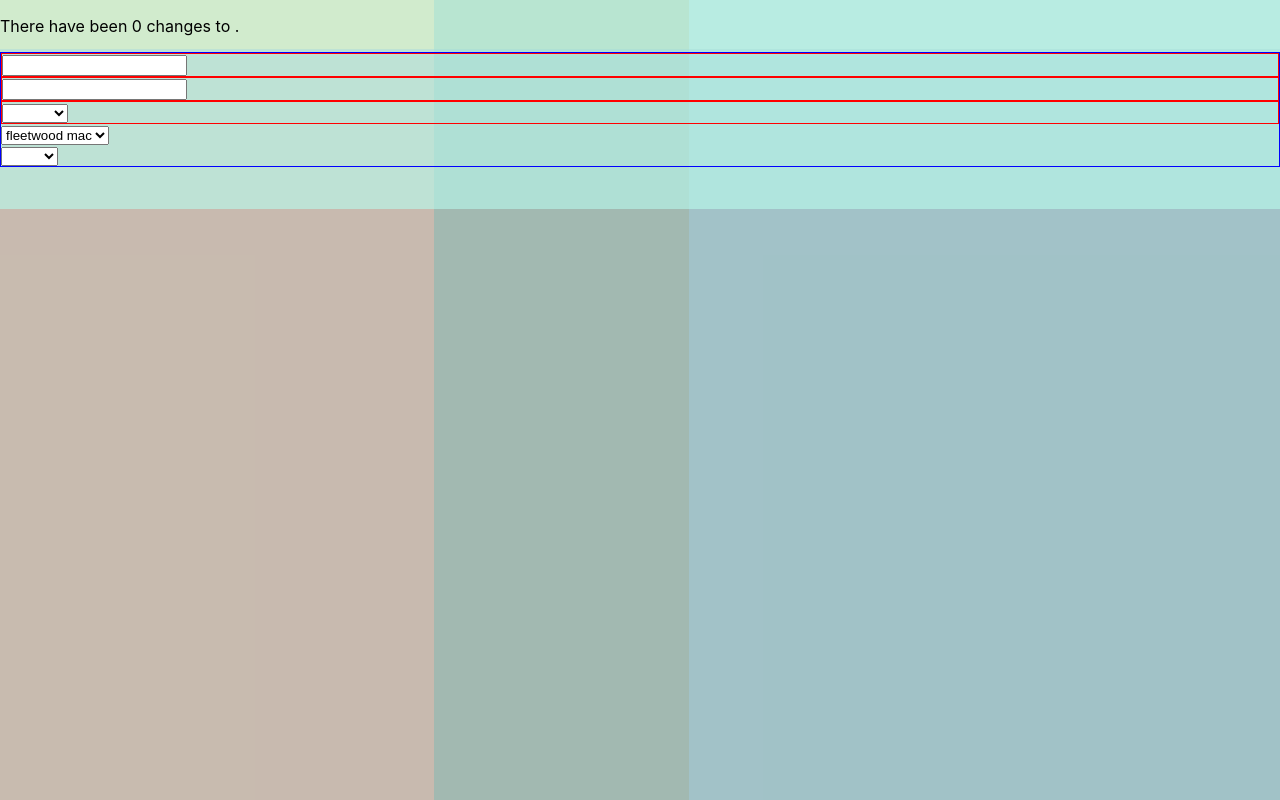
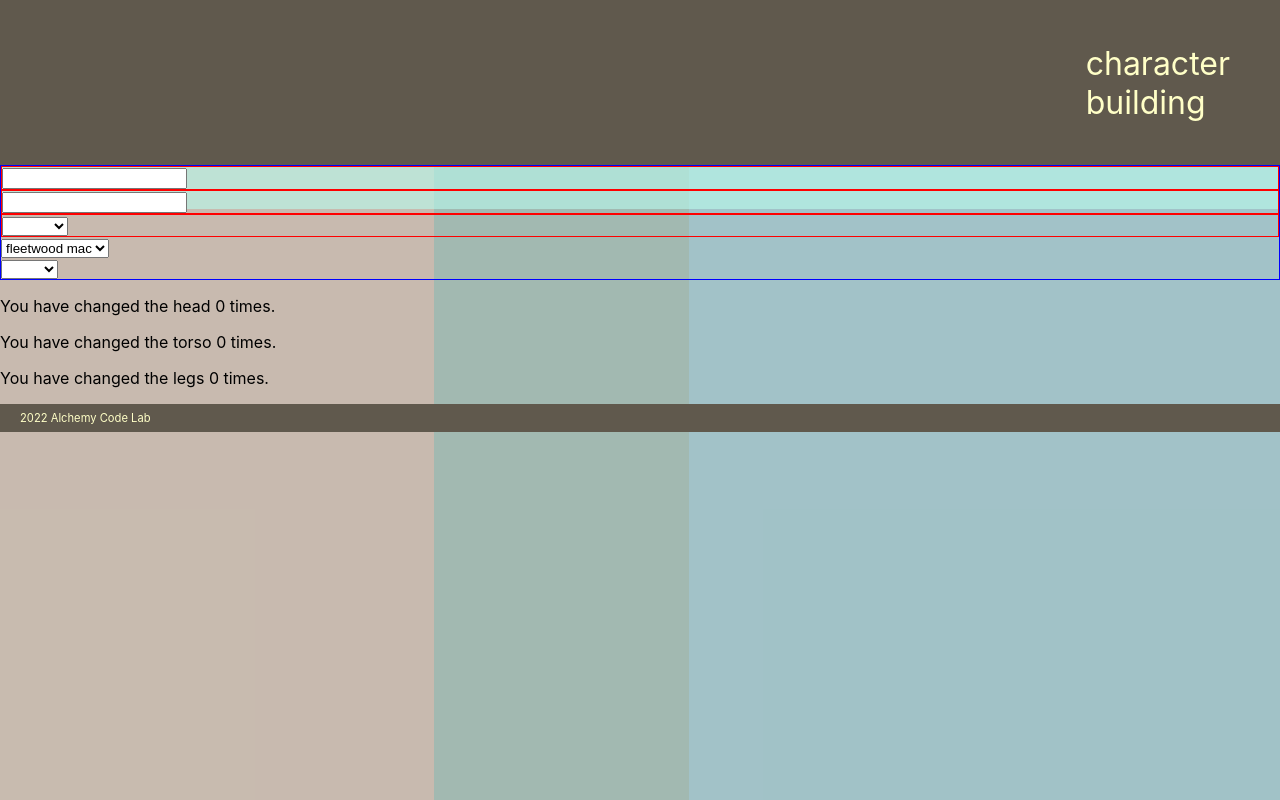
Before and after one commit to Adam-Robson/react-character-designer, a React (Create React App) app: page / in a window 1280 px wide. Built offline with nearby package versions, Linux system fonts and the light colour scheme.

Commit message:
build count component

```diff
--- a/src/components/Display/Display.js
+++ b/src/components/Display/Display.js
@@ -1,27 +1,25 @@
 import './Display.css';
 
-export default function Display({ title, caption, head, torso, legs, count }) {
+export default function Display({ title, caption, head, torso, legs }) {
   return (
     <section className="displayContainer">
 
       <div className="titleDisplayWrap">
-        <p className="titleDisplay">{ title }</p>
+        <span className="titleDisplay">{ title }</span>
       </div>
       <div className="captionDisplayWrap">
-        <p className="captionDisplay">{ caption }</p>
+        <span className="captionDisplay">{ caption }</span>
       </div>
       <div className="headDisplayWrap">
-        <p className="headDisplay">{ head }</p>
+        <span className="headDisplay">{ head }</span>
       </div>
       <div className="torsoDisplayWrap">
-        <p className="torsoDisplay">{ torso }</p>
+        <span className="torsoDisplay">{ torso }</span>
       </div>
       <div className="legsDisplayWrap">
-        <p className="legsDisplay">{ legs }</p>
+        <span className="legsDisplay">{ legs }</span>
       </div>
-      <div className="countDisplayWrap">
-        <p className="countDisplay">There have been { count } changes to { title }.</p>
-      </div>
+
     </section>
   );
 }
--- a/src/components/Editor/Editor.js
+++ b/src/components/Editor/Editor.js
@@ -1,6 +1,6 @@
 import './Editor.css';
 
-export default function Editor({ title, setTitle, caption, setCaption, head, setHead, torso, setTorso, legs, setLegs, count, setCount }) {
+export default function Editor({ title, setTitle, caption, setCaption, head, torso, legs, handleChange }) {
   return (
     <section className="editor">
       <div className="titleInput">
@@ -15,10 +15,7 @@ export default function Editor({ title, setTitle, caption, setCaption, head, set
       </div>
       <div className="headInput">
         <label htmlFor="headInput">
-          <select name="headInput" id="headInput" value={ head } onChange={ (e) => {
-            setHead(e.target.value);
-            setCount(count++);
-          } }>
+          <select name="headInput" id="headInput" value={ head } onChange={ (e) => { handleChange('head', e.target.value); } }>
             <option value="wolf">wolf</option>
             <option value="squirrel">squirrel</option>
             <option value=""></option>
@@ -27,11 +24,8 @@ export default function Editor({ title, setTitle, caption, setCaption, head, set
       </div>
       <div className="torsoInput">
         <label htmlFor="torsoInput">
-          <select name="torsoInput" id="torsoInput" value={ torso } onChange={ (e) => {
-            setTorso(e.target.value);
-            setCount(count++);
-          } }>
-            <option value="fmac">fleetwood mac</option>
+          <select name="torsoInput" id="torsoInput" value={ torso } onChange={ (e) => { handleChange('torso', e.target.value); } }>
+            <option value="fleetwoodmac">fleetwood mac</option>
             <option value="flower">flower</option>
             <option value="gecko">gecko</option>
           </select>
@@ -39,10 +33,7 @@ export default function Editor({ title, setTitle, caption, setCaption, head, set
       </div>
       <div className="legsInput">
         <label htmlFor="legsInput">
-          <select name="legsInput" id="legsInput" value={ legs } onChange={ (e) => {
-            setLegs(e.target.value);
-            setCount(count++);
-          } }>
+          <select name="legsInput" id="legsInput" value={ legs } onChange={ (e) => { handleChange('legs', e.target.value); } }>
             <option value="red">red</option>
             <option value="green">green</option>
             <option value=""></option>
--- a/src/components/Layout/Footer/Footer.css
+++ b/src/components/Layout/Footer/Footer.css
@@ -4,6 +4,7 @@
     padding: 7px 20px;
     font-size: 0.7em;
     display: flex;
-    justify-content: flex-end;
-    background-color: rgb(208, 118, 80);
+    justify-content: flex-start;
+    background-color: #60594D;
+    color: #ffffc7;
 }
--- a/src/components/Layout/Header/Header.css
+++ b/src/components/Layout/Header/Header.css
@@ -1,11 +1,12 @@
-.header .bgi {
+.header {
     position: sticky;
     top: 0;
     height: 65px;
-    padding: 20px;
+    padding: 50px;
     display: flex;
     align-items: center;
-    background-color: rgb(208, 118, 84);
-   justify-content: flex-end;
-   font-size:x-large;
+    background-color: #60594D;
+    color: #ffffc7;
+    justify-content: flex-end;
+    font-size:xx-large;
 }
--- a/src/components/Main/Main.css
+++ b/src/components/Main/Main.css
@@ -1,15 +1,4 @@
 .container {
-  display: grid;
-  grid-template-columns: 1fr 1.5fr 1fr;
-  grid-template-rows: 1fr 6fr 1fr;
-  gap: 10px 20px;
-  grid-auto-flow: row;
-  justify-content: space-evenly;
-  align-content: space-around;
-  justify-items: center;
-  align-items: center;
-  grid-template-areas:
-    "header header header"
-    "editor display ."
-    "footer footer footer";
+  height: 900px;
+
 }
--- a/src/components/Main/Main.js
+++ b/src/components/Main/Main.js
@@ -4,22 +4,42 @@ import Display from '../Display/Display';
 import Editor from '../Editor/Editor';
 import Header from '../Layout/Header/Header';
 import Footer from '../Layout/Footer/Footer';
+import Stats from '../Stats/Stats';
 
 import './Main.css';
 
 export default function Main() {
-  <Header />;
   const [title, setTitle] = useState('');
   const [caption, setCaption] = useState('');
   const [head, setHead] = useState('');
   const [torso, setTorso] = useState('');
   const [legs, setLegs] = useState('');
-  const [count, setCount] = useState(0);
-  <Footer />;
+  const [headCount, setHeadCount] = useState(0);
+  const [torsoCount, setTorsoCount] = useState(0);
+  const [legsCount, setLegsCount] = useState(0);
+
+  const handleChange = (kind, value) => {
+    if (kind === 'head'){
+      setHead(value);
+      setHeadCount((prevCount) => prevCount + 1);
+    }
+    if (kind === 'torso'){
+      setTorso(value);
+      setTorsoCount((prevCount) => prevCount + 1);
+    }
+    if (kind === 'legs'){
+      setLegs(value);
+      setLegsCount((prevCount) => prevCount + 1);
+    }
+  };
+
   return (
-    <main>
-      <Display title={ title } setTitle={ setTitle } caption={ caption } setCaption={ setCaption } head={ head } setHead={ setHead } torso={ torso } setTorso={ setTorso } legs={ legs } setLegs={ setLegs } count={ count } setCount={ setCount } />
-      <Editor title={ title } setTitle={ setTitle } caption={ caption } setCaption={ setCaption } head={ head } setHead={ setHead } torso={ torso } setTorso={ setTorso } legs={ legs } setLegs={ setLegs } count={ count } setCount={ setCount } />
+    <main className="container">
+      <Header />
+      <Display title={ title } caption={ caption } head={ head } torso={ torso } legs={ legs } />
+      <Editor title={ title } setTitle={ setTitle } caption={ caption } setCaption={ setCaption } head={ head } torso={ torso } legs={ legs } handleChange={ handleChange } />
+      <Stats headCount={ headCount } torsoCount={ torsoCount } legsCount={ legsCount } />
+      <Footer />
     </main>
   );
 }
--- /dev/null
+++ b/src/components/Stats/Stats.js
@@ -0,0 +1,11 @@
+import './Stats.css';
+
+export default function Stats({ headCount, torsoCount, legsCount }) {
+  return (
+    <div className="statsContainer">
+      <p>You have changed the head { headCount } times.</p>
+      <p>You have changed the torso { torsoCount } times.</p>
+      <p>You have changed the legs {legsCount} times.</p>
+    </div>
+  );
+}
```
Also changed, not shown: src/components/Stats/Stats.css (added), 1 other file (tests, documents, lock files or other folders).
